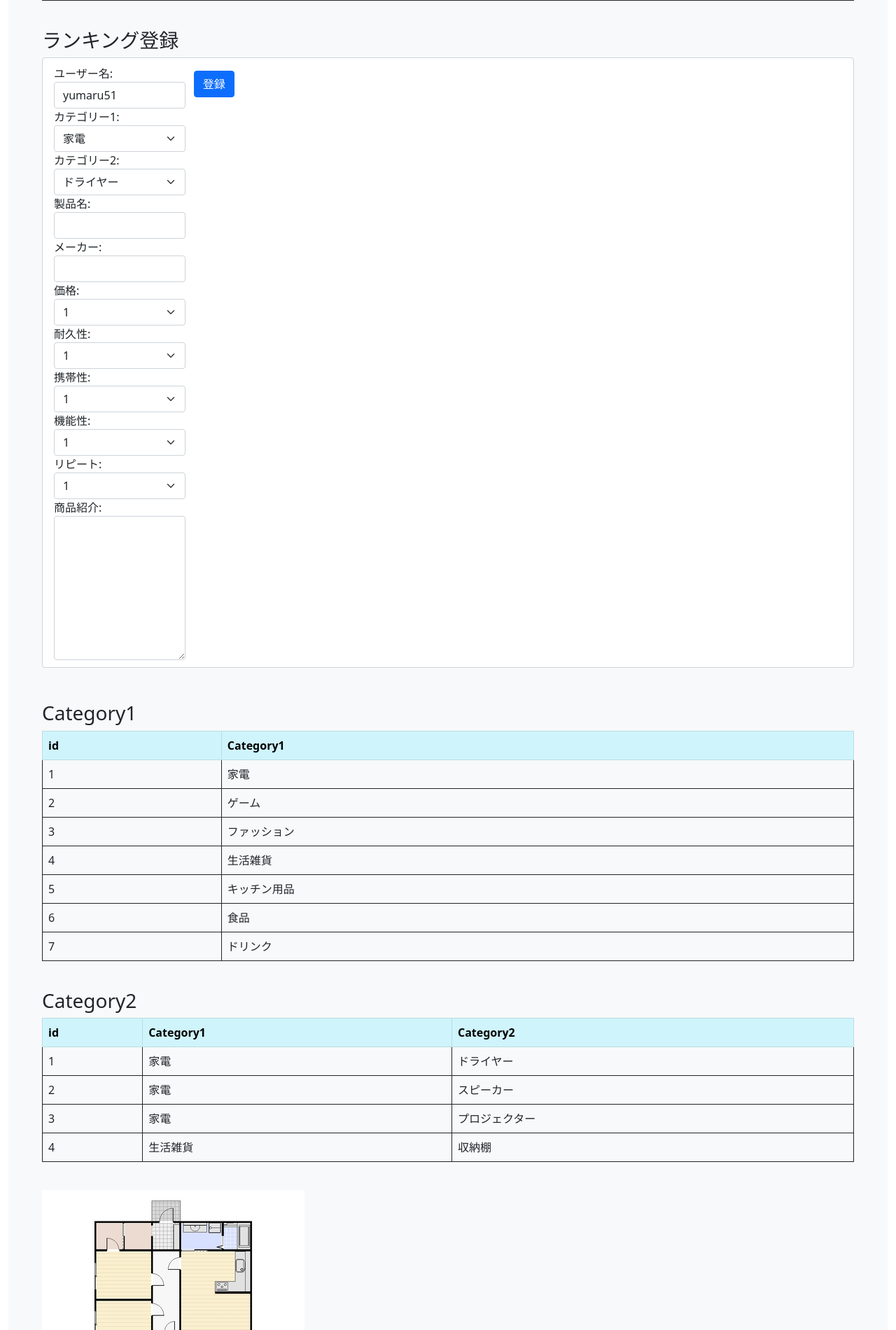
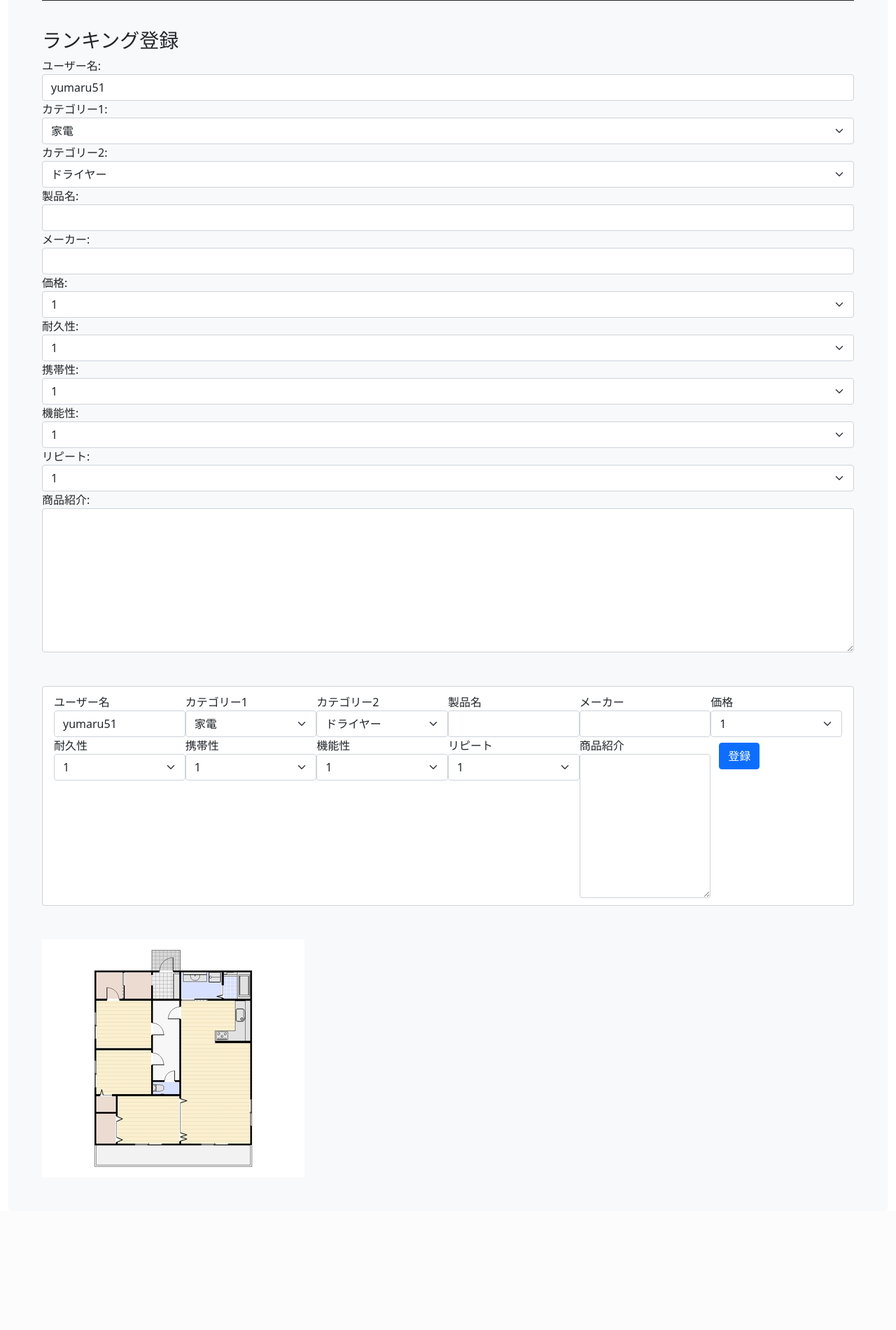
Before and after one commit to yumaru51/announcement_dragon, a Django app: page /rank/top/ in a window 1280 px wide. Shown: the part 343-2243 px from the top of the page at 70% size. After the commit the page ends 2010 px from the top, so only its background shows below. Run offline with Django 4.2, Linux system fonts and the light colour scheme; data comes from the database, SQL or seed files in the repository; some libraries are stand-ins or nearby versions.

Commit message:
memo更新

```diff
--- a/memo.txt
+++ b/memo.txt
@@ -1,4 +1,9 @@
 【今日やること】
+ModelFormの後ろに「,」がつくとタプルになる！！！！
+タプル(1,2,3,4)
+タプルじゃないと、ModelForm形式
+
+
 EXCEL表とかに一旦データまとめて、50件くらい入れたいかも、、、、
 
 入力のとこ2段にしたい。
--- a/rank/views.py
+++ b/rank/views.py
@@ -24,13 +24,11 @@
             }
         rankdatas = RankDataForm(initial=dict(
             user_name='yumaru51',
-        )),
+        ))
+
         data = {
             'category_dict': category_dict,
-            'all_category1s': Category1.objects.all(),
-            'all_category2s': Category2.objects.all(),
             'rankdatas': rankdatas,
-            'message': 'データを出力しました'
         }
     return render(request, 'rank/top.html', data)
 
@@ -40,23 +38,8 @@
     rank_records = RankData.objects.get(user_name='yumaru51', category1=category1, category2=category2)
     data = {
         'user_name': 'yumaru51',
-        'カテゴリー1': category1,
-        'カテゴリー2': category2,
         '製品名': ['東京都', '大阪府'],
         'メーカー': ['東京都', '大阪府'],
         'rank_records': rank_records,
     }
     return render(request, 'rank/detail.html', data)
-    # return render(request, 'rank/detail.html', {'data': data})
-
-    # category_dict = {}
-    # for category_data in Category2.objects.all():
-    #     category_dict[str(category_data.id)] = {
-    #         'category1': category_data.category1,
-    #         'category2': category_data.category2,
-    #     }
-    # data = {
-    #     'category_dict': category_dict,
-    #     'message': 'データを出力しました'
-    # }
-    # return render(request, 'rank/detail.html', data)
--- a/templates/rank/top.html
+++ b/templates/rank/top.html
@@ -26,37 +26,17 @@
 </table>
 <br>
 
-<!--category2-->
 <h3>ランキング登録</h3>
 {% comment %}
-<!--<div class="col-2">-->
-<!--    <select id="next_step" name="next_step" class="form-select">-->
-<!--        {% for category2 in all_category2s %}-->
-<!--            <option value="{{ app.name }}">{{ category2.category2 }}</option>-->
-<!--        {% endfor %}-->
-<!--    </select>-->
-<!--</div>-->
-<!--<button class="btn btn-primary w-10 btn-lg" type="button" onclick="location.href=''">変更管理新規登録</button>-->
+{{ rankdatas.0.as_p }}
+{{ rankdatas.0.as_ul }}
+{{ rankdatas.0.as_table }}
+{% endcomment %}
 
-<!--<form action="" name="form_top_page" id="form_top_page" method="post">-->
-<!--    {% csrf_token %}-->
-<!--    <div class="form-control">-->
-<!--        <div class="row m-1">-->
-<!--            <select id="next_step1" name="next_step1" class="form-select">-->
-<!--                {% for category1 in all_category1s %}-->
-<!--                    <option value="{{ app.name }}">{{ category1.category1 }}</option>-->
-<!--                {% endfor %}-->
-<!--            </select>-->
-<!--            <select id="next_step2" name="next_step2" class="form-select">-->
-<!--                {% for category2 in all_category2s %}-->
-<!--                    <option value="{{ app.name }}">{{ category2.category2 }}</option>-->
-<!--                {% endfor %}-->
-<!--            </select>-->
-<!--            <div class="col-2"><button class="btn btn-primary mt-2" type="submit">登録</button></div>-->
-<!--        </div>-->
-<!--    </div>-->
-<!--</form>-->
-{% endcomment %}
+{{ rankdatas }}
+<br>
+<br>
+
 
 <form name="form_top_page" id="form_top_page" method="post">
     {% csrf_token %}
@@ -71,47 +51,5 @@
 </form>
 <br>
 <br>
-
-<h3>Category1</h3>
-<table class="table table-bordered border-dark">
-    <thead class="table-info">
-        <tr>
-            <th scope="col">id</th>
-            <th scope="col">Category1</th>
-        </tr>
-    </thead>
-    <tbody>
-        {% for category1 in all_category1s %}
-            <tr>
-                <td scope="row">{{ category1.id }}</td>
-                <td scope="row">{{ category1.category1 }}</td>
-            </tr>
-        {% endfor %}
-    </tbody>
-</table>
-<br>
-
-<h3>Category2</h3>
-<table class="table table-bordered border-dark">
-    <thead class="table-info">
-        <tr>
-            <th scope="col">id</th>
-            <th scope="col">Category1</th>
-            <th scope="col">Category2</th>
-        </tr>
-    </thead>
-    <tbody>
-        {% for category2 in all_category2s %}
-            <tr>
-                <td scope="row">{{ category2.id }}</td>
-                <td scope="row">{{ category2.category1 }}</td>
-                <td scope="row">{{ category2.category2 }}</td>
-            </tr>
-        {% endfor %}
-    </tbody>
-</table>
-<br>
-
 <img src="{% static 'img/home.jpg' %}" alt="画像の説明" />
-
 {% endblock %}
```
Also changed, not shown: templates/rank/detail.html (+0 -24 lines).
